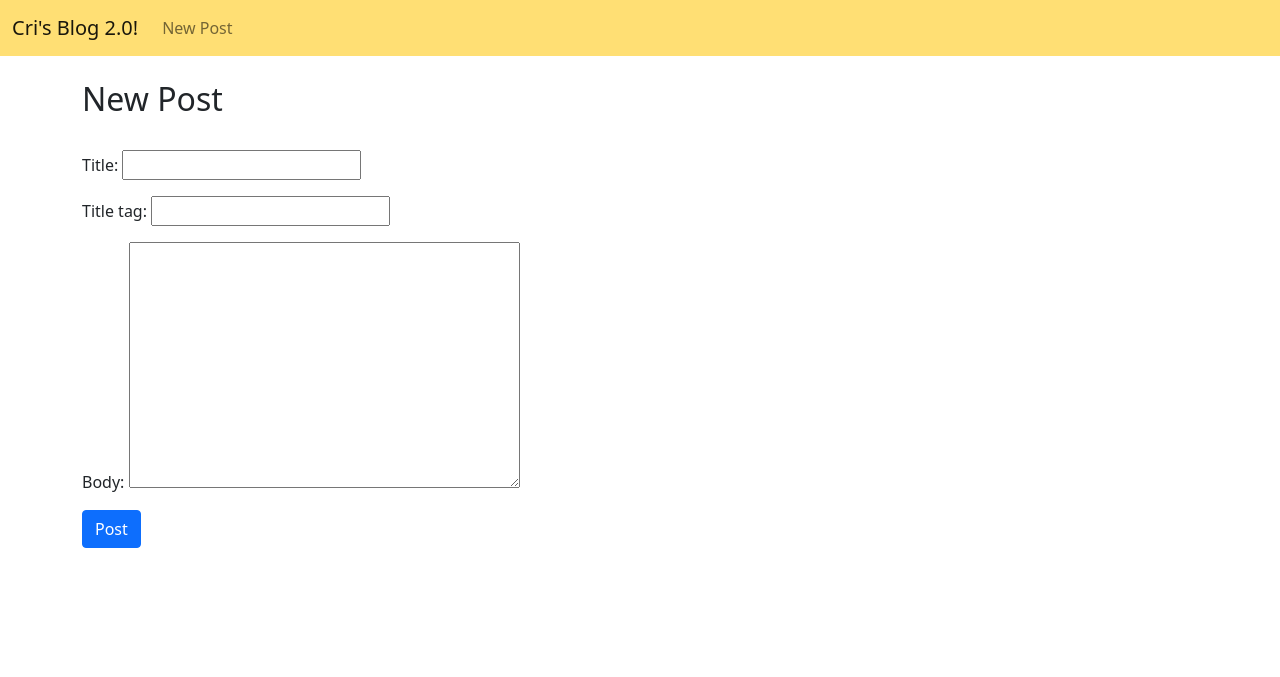
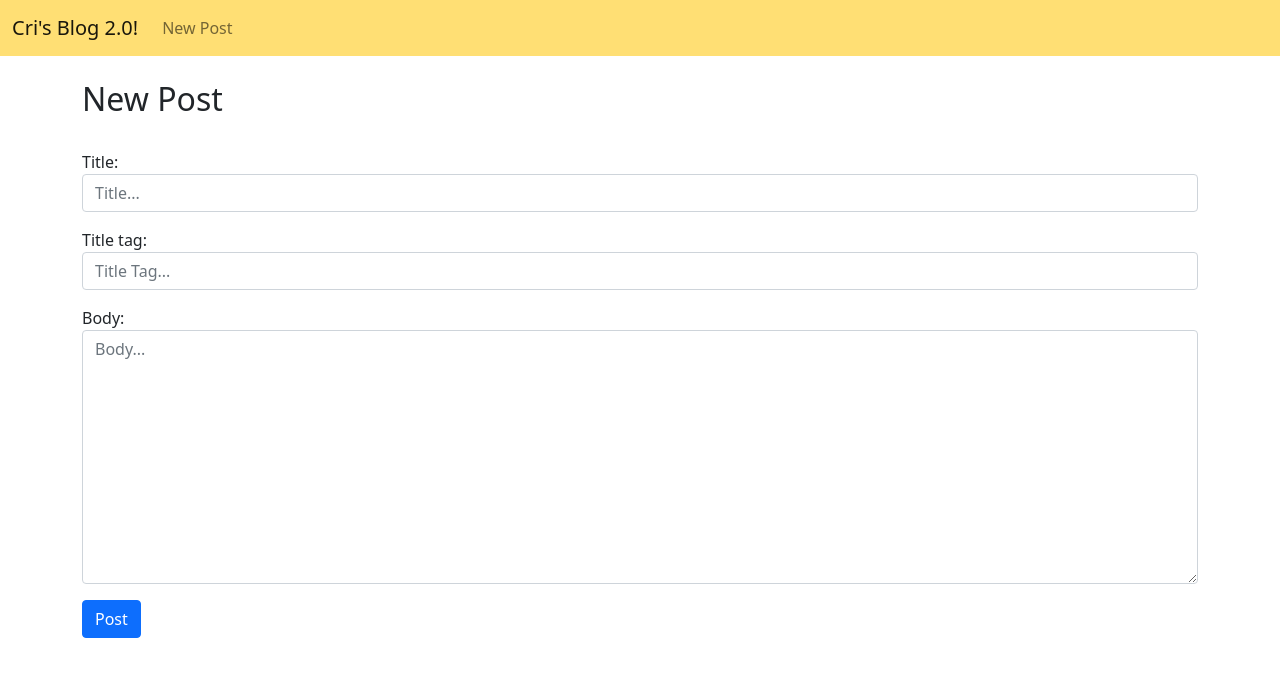
Before and after one commit to tenaciouscri/django-blog-2, a Django app: page /add_post/ in a window 1280 px wide. Shown: the top 677 px of the page. Run offline with Django 4.2, Linux system fonts and the light colour scheme.

Commit message:
Added bootstrap to form

```diff
--- a/blog/forms.py
+++ b/blog/forms.py
@@ -11,3 +11,15 @@ class PostForm(forms.ModelForm):
             "title_tag",
             "body",
         )
+
+        widgets = {
+            "title": forms.TextInput(
+                attrs={"class": "form-control", "placeholder": "Title..."}
+            ),
+            "title_tag": forms.TextInput(
+                attrs={"class": "form-control", "placeholder": "Title Tag..."}
+            ),
+            "body": forms.Textarea(
+                attrs={"class": "form-control", "placeholder": "Body..."}
+            ),
+        }
--- a/templates/blog/add_post.html
+++ b/templates/blog/add_post.html
@@ -4,9 +4,11 @@
 
 <h2>New Post</h2>
 <br/>
-<form method="POST">
-    {% csrf_token %}
-    {{ form.as_p }}
-    <button class="btn btn-primary">Post</button>
+<div class="form-group">
+    <form method="POST">
+        {% csrf_token %}
+        {{ form.as_p }}
+        <button class="btn btn-primary">Post</button>
+</div>
 
 {% endblock %}
```
